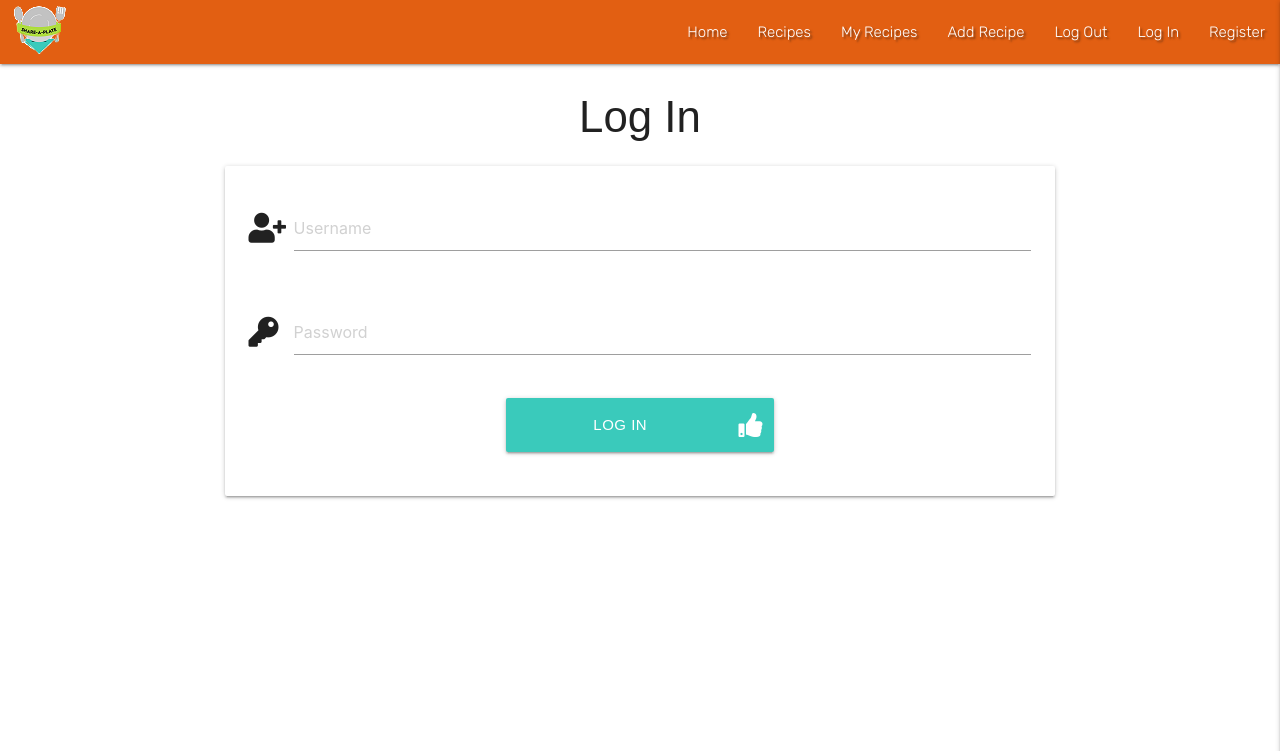
After one commit to brimurphy/share-a-plate, a Flask app: page /log_in in a window 1280 px wide. The commit adds this page. Shown: the top 751 px of the page. Run offline with Flask 2, Linux system fonts and the light colour scheme; some libraries are stand-ins or nearby versions; some web fonts are replaced.

Commit message:
Add log in template

```diff
--- a/app.py
+++ b/app.py
@@ -30,6 +30,11 @@ def register():
     return render_template("register.html")
 
 
+@app.route("/log_in")
+def log_in():
+    return render_template("login.html")
+
+
 if __name__ == "__main__":
     app.run(host=os.environ.get("IP"),
             port=int(os.environ.get("PORT")),
--- a/templates/base.html
+++ b/templates/base.html
@@ -40,7 +40,7 @@
             <li><a href="#">My Recipes</a></li>
             <li><a href="#">Add Recipe</a></li>
             <li><a href="#">Log Out</a></li>
-            <li><a href="#">Log In</a></li>
+            <li><a href="{{ url_for('log_in') }}">Log In</a></li>
             <li><a href="{{ url_for('register') }}">Register</a></li>
           </ul>
         </div>
@@ -54,7 +54,7 @@
         <li><a href="#">My Recipes</a></li>
         <li><a href="#">Add Recipe</a></li>
         <li><a href="#">Log Out</a></li>
-        <li><a href="#">Log In</a></li>
+        <li><a href="{{ url_for('log_in') }}">Log In</a></li>
         <li><a href="{{ url_for('register') }}">Register</a></li>
       </ul>
     </header>
--- /dev/null
+++ b/templates/login.html
@@ -0,0 +1,53 @@
+{% extends "base.html" %} {% block content %}
+
+<h3 class="center-align header-text">Log In</h3>
+
+<div class="row">
+  <form
+    class="col s12 m8 offset-m2"
+    method="POST"
+    action="{{ url_for('log_in') }}"
+  >
+    <div class="card-panel">
+      <!-- username -->
+      <div class="row">
+        <div class="input-field col s12">
+          <i class="fa fa-user-plus prefix" aria-hidden="true"></i>
+          <input
+            type="text"
+            id="username"
+            name="username"
+            placeholder="Username"
+          />
+          <label for="username"></label>
+        </div>
+      </div>
+      <!-- password -->
+      <div class="row">
+        <div class="input-field col s12">
+          <i class="fa fa-key prefix" aria-hidden="true"></i>
+          <input
+            type="password"
+            id="password"
+            name="password"
+            placeholder="Password"
+          />
+          <label for="password"></label>
+        </div>
+      </div>
+
+      <!-- log in -->
+      <div class="row">
+        <button
+          class="col s4 offset-s4 btn-large center-align btn-register turquoise-bg"
+          type="submit"
+          name="action"
+        >
+          Log In<i class="fa fa-thumbs-up prefix right" aria-hidden="true"></i>
+        </button>
+      </div>
+    </div>
+  </form>
+</div>
+
+{% endblock %}
```
